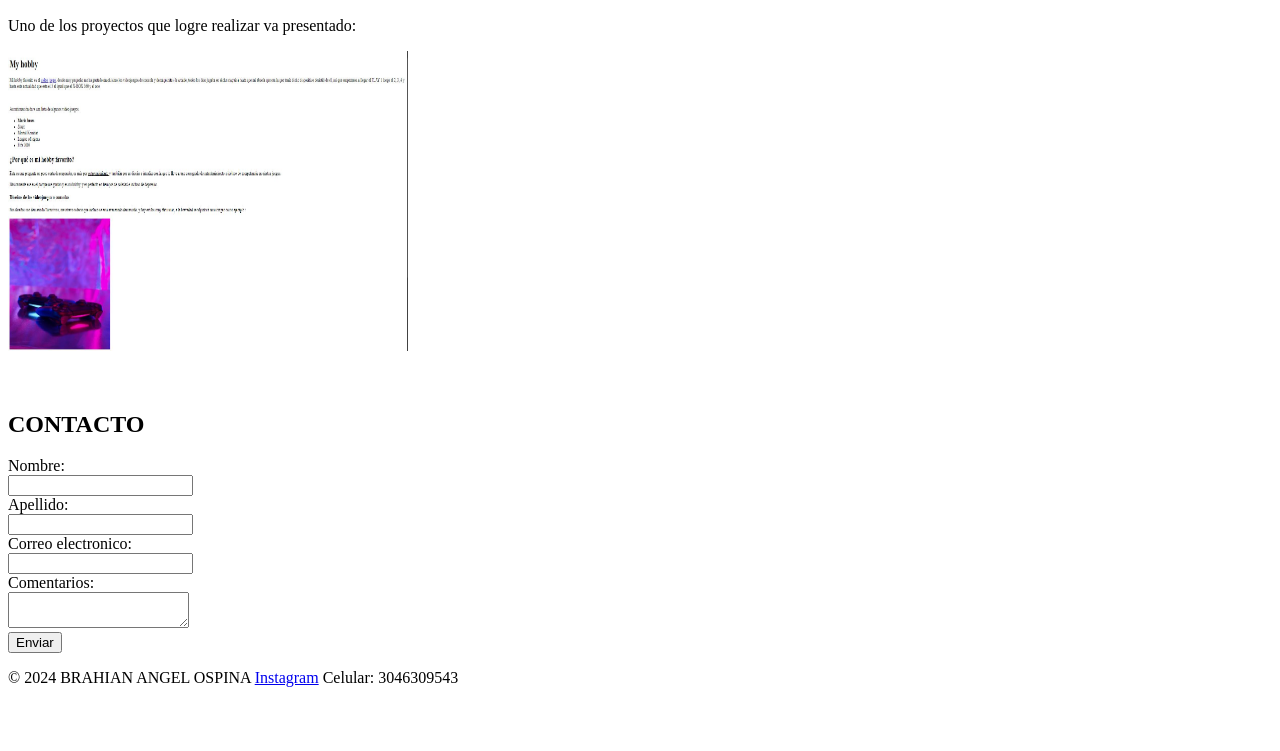
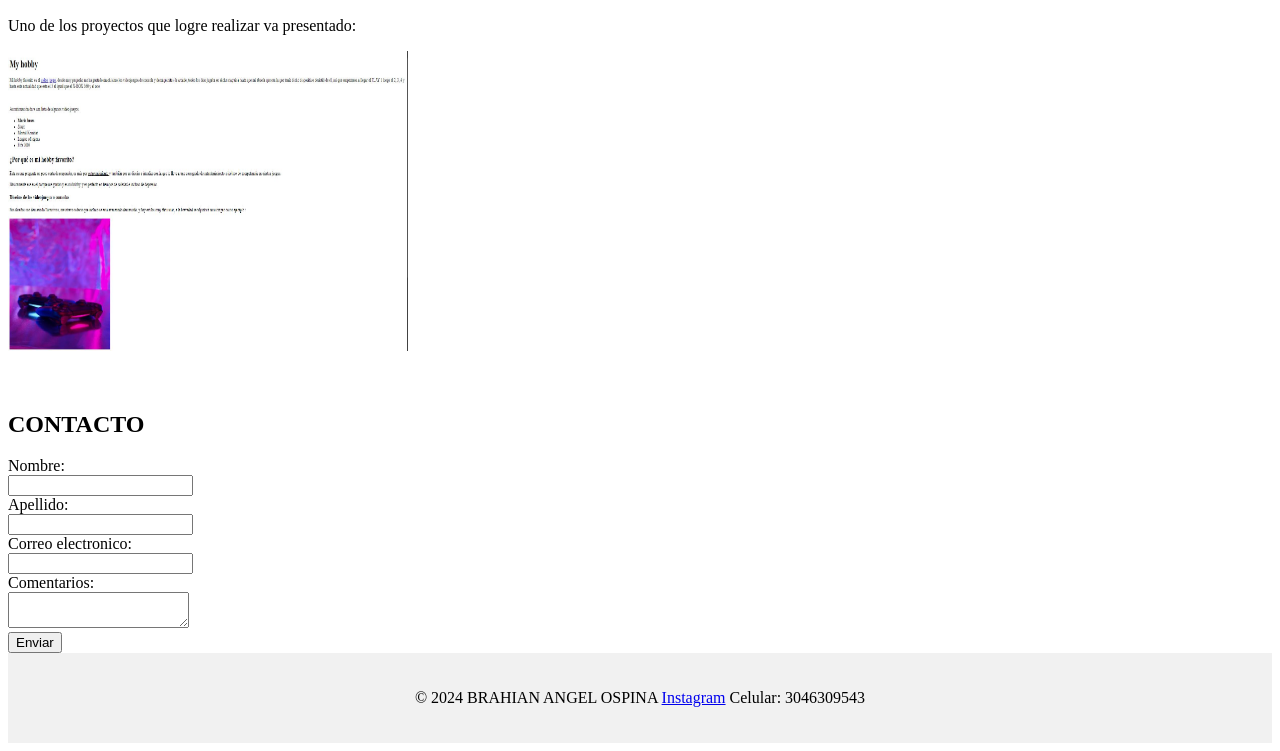
Before and after one commit to Bangel0/MY_repository_digital, a plain HTML site: page index.html in a window 1280 px wide. Shown: the part 1743-2494 px from the top of the page. Before the commit the page ends 2446 px from the top, so only its background shows below. Drawn offline with Linux system fonts and the light colour scheme.

Commit message:
cambio final

```diff
--- a/index.html
+++ b/index.html
@@ -6,6 +6,14 @@
     <meta name="viewport" content="width=device-width, initial-scale=1.0">
     <title>Portafolio digital</title>
 </head>
+<style>
+    footer
+    {
+        background-color: #f1f1f1;
+        padding: 20px;
+        text-align: center;
+    }
+</style>
 <header>
     <h1>BRAHIAN ANGEL OSPINA</h1><br>
     <h2>¡LA VIDA SE BASA DE ALTAS Y BAJAS... TU DECIDES COMO AFRONTARLOS!</h2>
```
